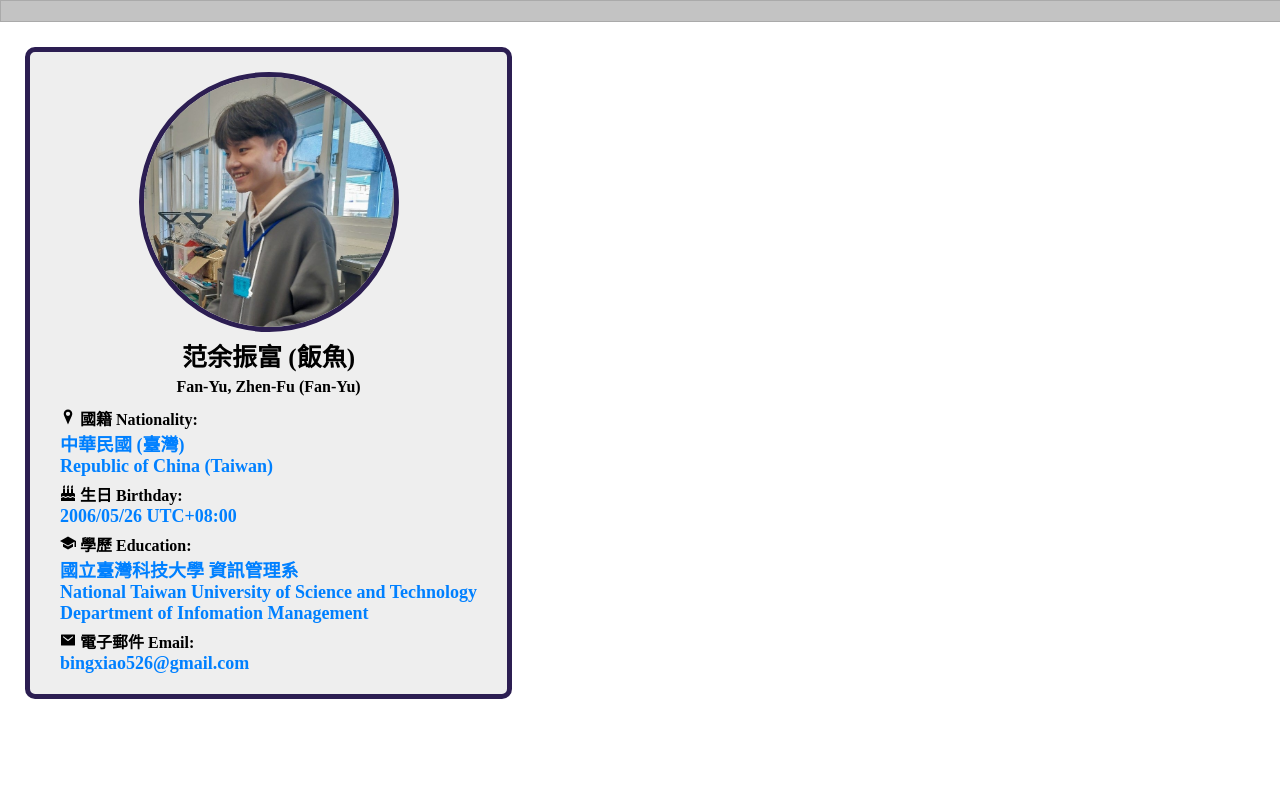
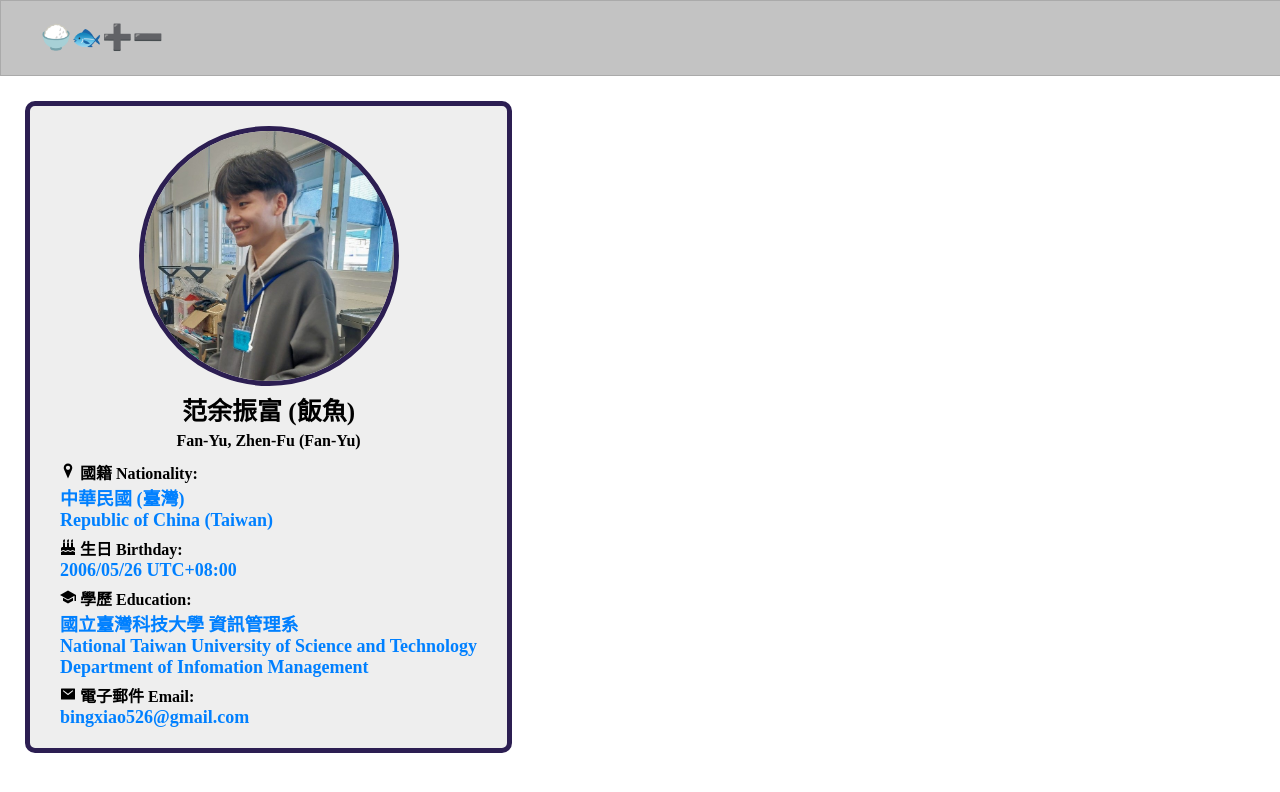
Before and after one commit to fanyuuu2006/fanyu-web, a Next.js app in the folder frontend/: page / in a window 1280 px wide. Shown: the top 792 px of the page. Built offline with nearby package versions, Linux system fonts and the light colour scheme.

Commit message:
feat: 導覽列加入 LOGO

```diff
--- a/frontend/src/components/NavBar.jsx
+++ b/frontend/src/components/NavBar.jsx
@@ -1,8 +1,22 @@
 "use client";
-import "@/styles/Navbar.css"
+import "@/styles/Navbar.css";
+import { useRouter } from "next/navigation";
+import Image from "next/image";
+import Logo from "@/assets/images/Logo.png";
 
 export default function Navbar() {
- return(
-    <header></header>
+  const router = useRouter();
+
+  return (
+    <header>
+      <Image
+        priority
+        src={Logo}
+        alt="Logo"
+        onClick={() => {
+          router.push("/");
+        }}
+      />
+    </header>
   );
 }
--- a/frontend/src/styles/Navbar.css
+++ b/frontend/src/styles/Navbar.css
@@ -11,3 +11,10 @@ header{
     z-index: 1000; /* 層級 */
     padding: var(--padding-small) var(--padding-medium);
 }
+
+header > img{
+    height: 50px;
+    width: auto;
+    object-fit: contain;
+    cursor: pointer;
+}
```
Also changed, not shown: frontend/src/assets/images/Logo.png (added).
